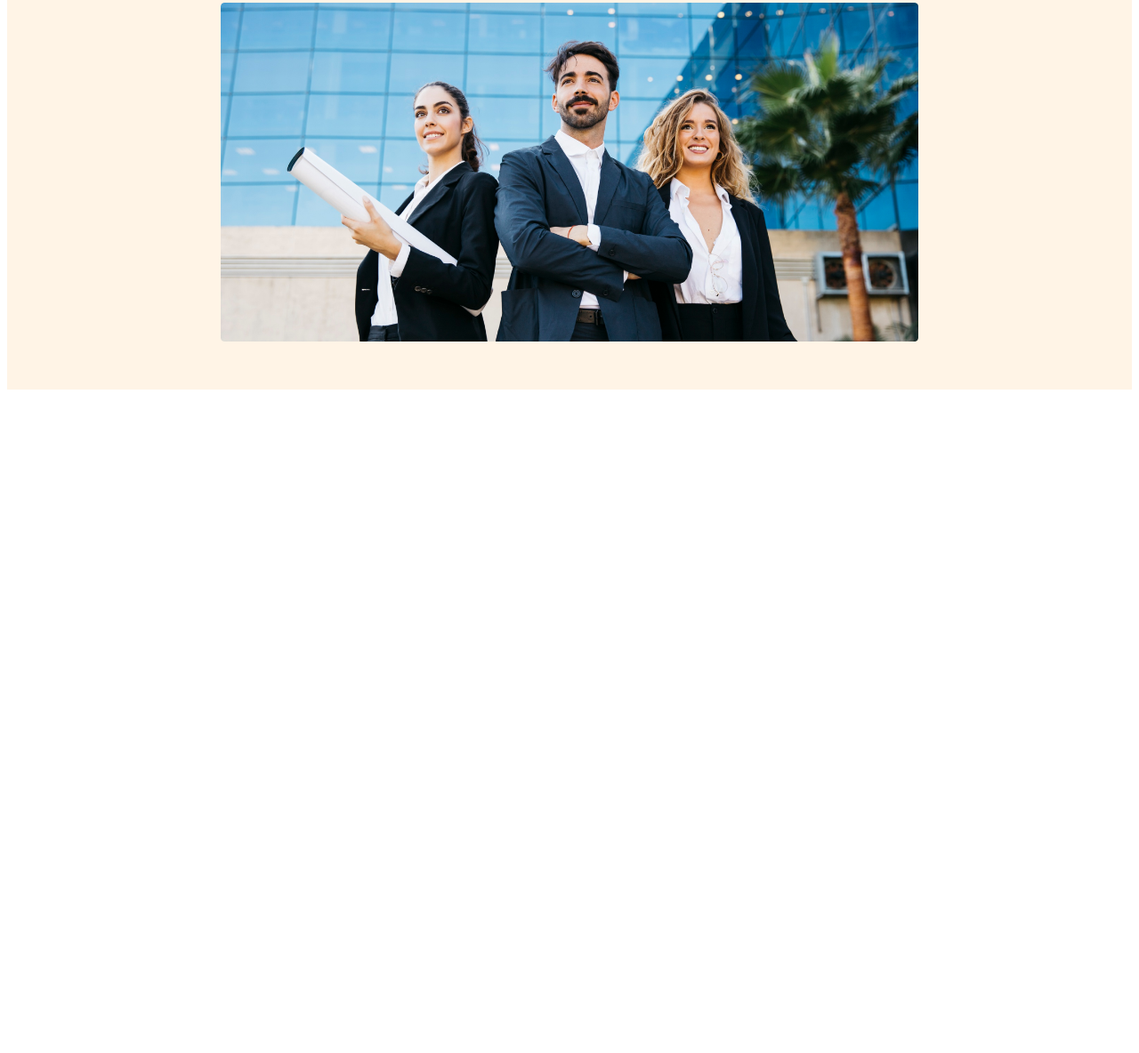
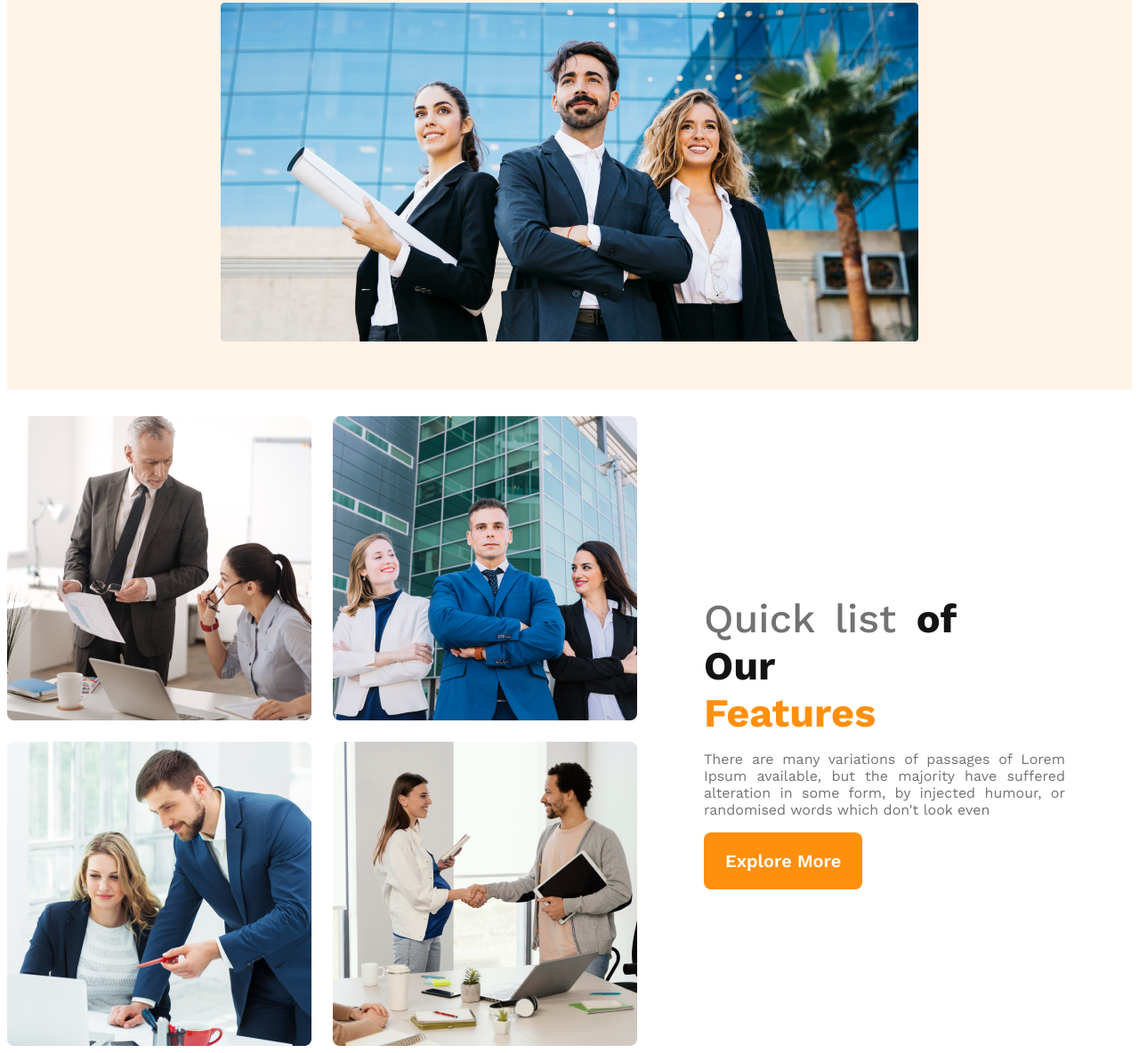
Before and after one commit to nk-rifat/g3-architects-website, a plain HTML site: page index.html in a window 1280 px wide. Shown: the part 568-1752 px from the top of the page at 89% size. Before the commit the page ends 1014 px from the top, so only its background shows below. Drawn offline with nearby package versions, Linux system fonts and the light colour scheme.

Commit message:
team section responsive finished

```diff
--- a/index.html
+++ b/index.html
@@ -7,6 +7,7 @@
     <link rel="stylesheet" href="styles/architects.css">
 </head>
 <body>
+    <!-- header start -->
     <header>
         <nav>
             <h3 class="header-title">G3 Architects</h3>
@@ -22,14 +23,30 @@
         <div class="banner">
             <div class="banner-content">
              <h3 class="banner-title">Brand New Group of Architects</h3>
-             <p class="banner-description">There are many variations of passages of Lorem Ipsum available, but the majority have suffered alteration in some form, by injected humour, or randomised words which don't look even</p>
+             <p class="text-light-gray">There are many variations of passages of Lorem Ipsum available, but the majority have suffered alteration in some form, by injected humour, or randomised words which don't look even</p>
              <button class="btn-primary">Explore More</button>
             </div>
             <img src="images/banner.png" alt="">
 
         </div>
     </header>
+    <!-- header end -->
     <main>
+        <section class="team-container">
+            <div class="teams-img-container">
+                <img src="images/team1.png" alt="">
+                <img src="images/team2.png" alt="">
+                <img src="images/team3.png" alt="">
+                <img src="images/team4.png" alt="">
+            </div>
+            <div class="teams-content">
+                <h3 class="teams-title"> <span class="quick-list">Quick list </span> of Our <span class="text-feature">Features</span></h3>
+                <p class="text-light-gray">There are many variations of passages of Lorem Ipsum available, but the majority have suffered alteration in some form, by injected humour, or randomised words which don't look even</p>
+                <button class="btn-primary">Explore More</button>
+
+            </div>
+        </section>
+
 
     </main>
     <footer>
--- a/styles/architects.css
+++ b/styles/architects.css
@@ -53,7 +53,7 @@ li a{
     font-weight: 700;
     margin-bottom: 10px;
 }
-.banner-description{
+.text-light-gray{
     color: #727272;
     font-size: 16px;
     font-weight: 400;
@@ -73,15 +73,63 @@ li a{
     width: 100%;
 }
 
+/* main style */
+main{
+    max-width: 1440px ;
+    margin: 0 auto;
+}
+
+/* team container style */
+.team-container{
+    display: flex;
+    align-items: center;
+    margin-top: 30px;
+}
+.teams-img-container{
+    display: grid;
+    grid-template-columns: repeat(2,1fr);
+    gap: 24px;
+}
+.teams-content{
+    padding-left: 75px;
+    padding-right: 75px;
+    text-align: justify;
+}
+.teams-title{
+    color:#131313;
+    font-size: 45px;
+    font-weight: 700;
+    width: 70%;
+    margin-bottom: 5px;
+}
+.teams-title .quick-list{
+    color: #727272;
+    font-weight: 500;
+}
+.teams-title .text-feature{
+    color:#FF900E ;
+}
+
 /* responsive media queries */
 /* mobile device */
 @media screen and (max-width:576px) {
     header{
         padding: 20px;
     }
-    nav{
+    nav,
+    .team-container{
         flex-direction: column;
     }
+    .teams-img-container{
+        grid-template-columns: 1fr;
+    }
+   .teams-title{
+    width: 85%;
+   }
+   .teams-content{
+    padding-right: 20px;
+    padding-left: 20px;
+   }
 }
 
 /* tablet or medium device */
@@ -90,8 +138,12 @@ li a{
     header{
         padding:50px ;
     }
-    nav{
+    nav,
+    .team-container{
         flex-direction: column;
+    }
+    .teams-title{
+        width: 80%;
     }
 
 }
```
